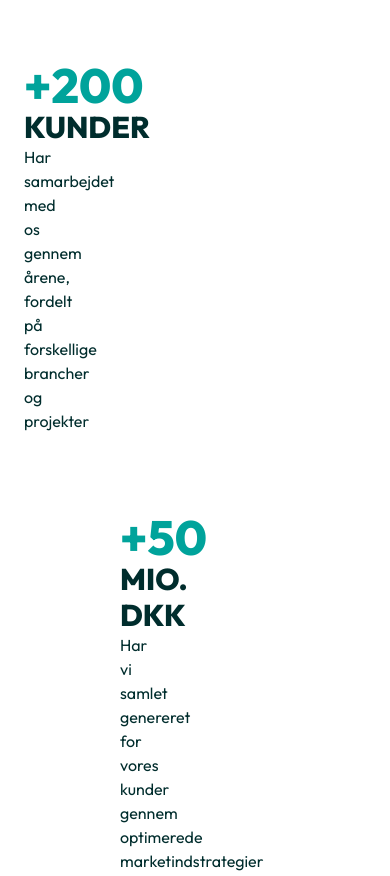
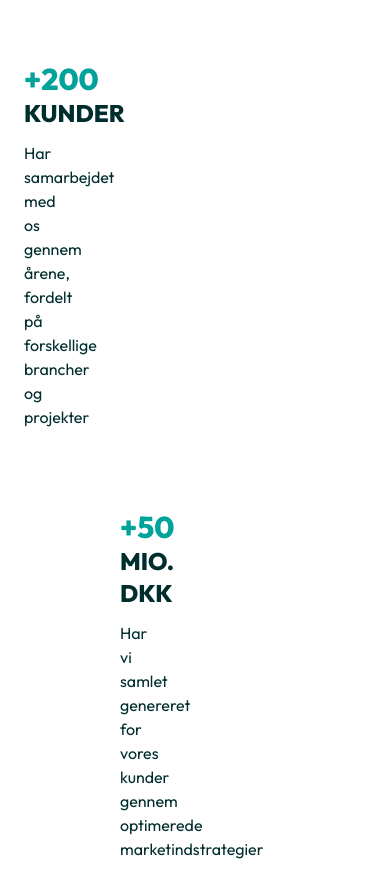
Before and after one commit to lisbethcollin/4-Semesters-Eksamen, an Astro site: page / in a window 390 px wide. Shown: the part 1183-2059 px from the top of the page. Built offline with nearby package versions, Linux system fonts and the light colour scheme; Astro itself is replaced by a stand-in of ours.

Commit message:
number padding

```diff
--- a/src/components/Number.astro
+++ b/src/components/Number.astro
@@ -3,7 +3,7 @@ const { tal, taltitle, talbeskrivelse } = Astro.props;
 ---
 
 <section>
-    <h4 class="text-5xl font-outfit text-blue-500 font-extrabold">{tal}</h4>
-    <h4 class="text-3xl  text-darkblue-500 font-outfit font-extrabold">{taltitle}</h4>
+    <h4 class="text-3xl md:text-5xl font-outfit text-blue-500 font-extrabold">{tal}</h4>
+    <h4 class="text-2xl md:text-3xl  text-darkblue-500 font-outfit font-extrabold pb-3">{taltitle}</h4>
     <p class="text-base  text-darkblue-500 font-outfit">{talbeskrivelse}</p>
 </section>
```
